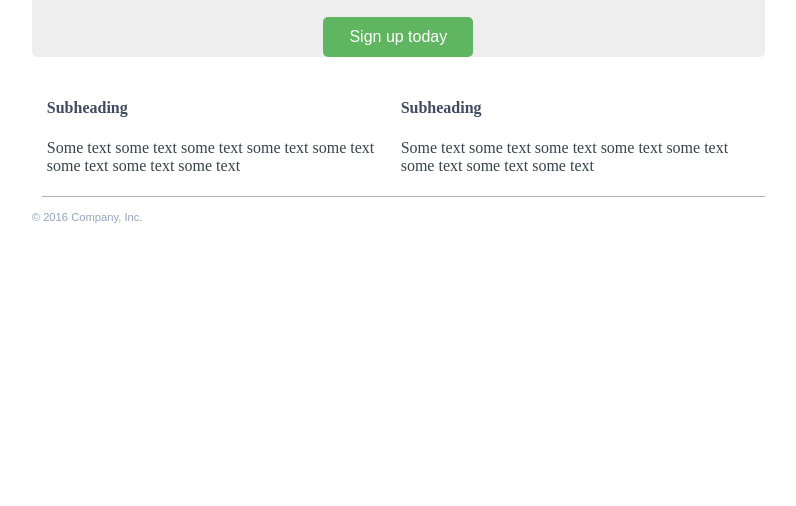
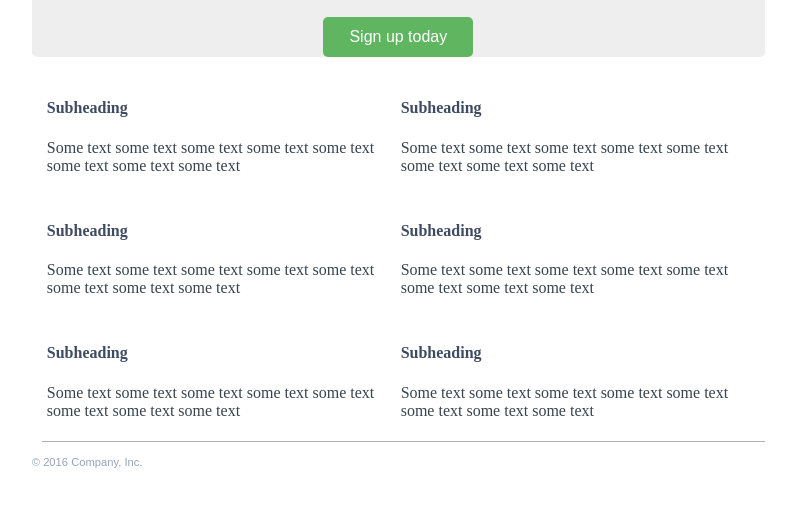
Before and after one commit to ekonom82/Homework_2, a plain HTML site: page index.html in a window 1280 px wide. Shown: the part 196-702 px from the top of the page, without its empty margins (233-1029 px from the left). Drawn offline with Linux system fonts and the light colour scheme.

Commit message:
added addition four news blocks for test

```diff
--- a/index.html
+++ b/index.html
@@ -46,30 +46,30 @@
                         <p class="main_bottom_news_text_block_text">Some text some text some text some text some text some text some text some text</p>
                     </div>
                 </div>
-                <!--<div class="main_bottom_news">-->
-                    <!--<h4>Subheading</h4>-->
-                    <!--<div class="main_bottom_news_text_block">-->
-                        <!--<p class="main_bottom_news_text_block_text">Some text some text some text some text some text some text some text some text</p>-->
-                    <!--</div>-->
-                <!--</div>-->
-                <!--<div class="main_bottom_news">-->
-                    <!--<h4>Subheading</h4>-->
-                    <!--<div class="main_bottom_news_text_block">-->
-                        <!--<p class="main_bottom_news_text_block_text">Some text some text some text some text some text some text some text some text</p>-->
-                    <!--</div>-->
-                <!--</div>-->
-                <!--<div class="main_bottom_news">-->
-                    <!--<h4>Subheading</h4>-->
-                    <!--<div class="main_bottom_news_text_block">-->
-                        <!--<p class="main_bottom_news_text_block_text">Some text some text some text some text some text some text some text some text</p>-->
-                    <!--</div>-->
-                <!--</div>-->
-                <!--<div class="main_bottom_news">-->
-                    <!--<h4>Subheading</h4>-->
-                    <!--<div class="main_bottom_news_text_block">-->
-                        <!--<p class="main_bottom_news_text_block_text">Some text some text some text some text some text some text some text some text</p>-->
-                    <!--</div>-->
-                <!--</div>-->
+                <div class="main_bottom_news">
+                    <h4>Subheading</h4>
+                    <div class="main_bottom_news_text_block">
+                        <p class="main_bottom_news_text_block_text">Some text some text some text some text some text some text some text some text</p>
+                    </div>
+                </div>
+                <div class="main_bottom_news">
+                    <h4>Subheading</h4>
+                    <div class="main_bottom_news_text_block">
+                        <p class="main_bottom_news_text_block_text">Some text some text some text some text some text some text some text some text</p>
+                    </div>
+                </div>
+                <div class="main_bottom_news">
+                    <h4>Subheading</h4>
+                    <div class="main_bottom_news_text_block">
+                        <p class="main_bottom_news_text_block_text">Some text some text some text some text some text some text some text some text</p>
+                    </div>
+                </div>
+                <div class="main_bottom_news">
+                    <h4>Subheading</h4>
+                    <div class="main_bottom_news_text_block">
+                        <p class="main_bottom_news_text_block_text">Some text some text some text some text some text some text some text some text</p>
+                    </div>
+                </div>
             </div>
         </div>
         <div class="footer">
```
